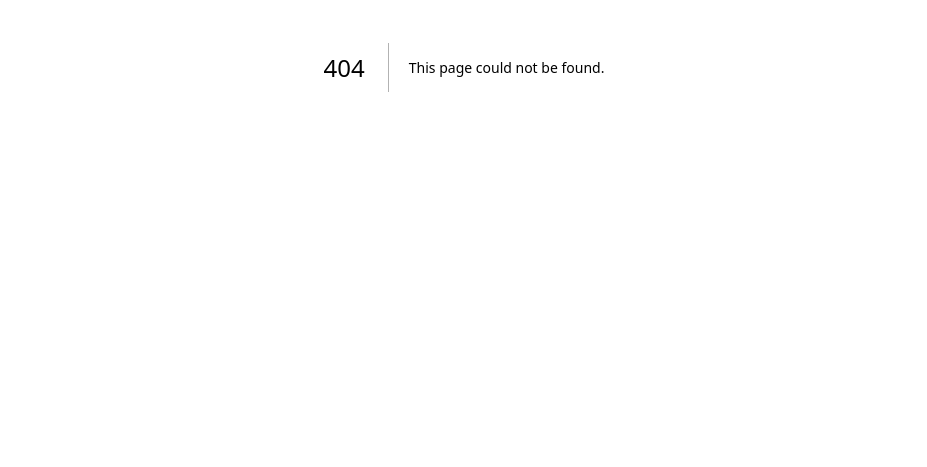
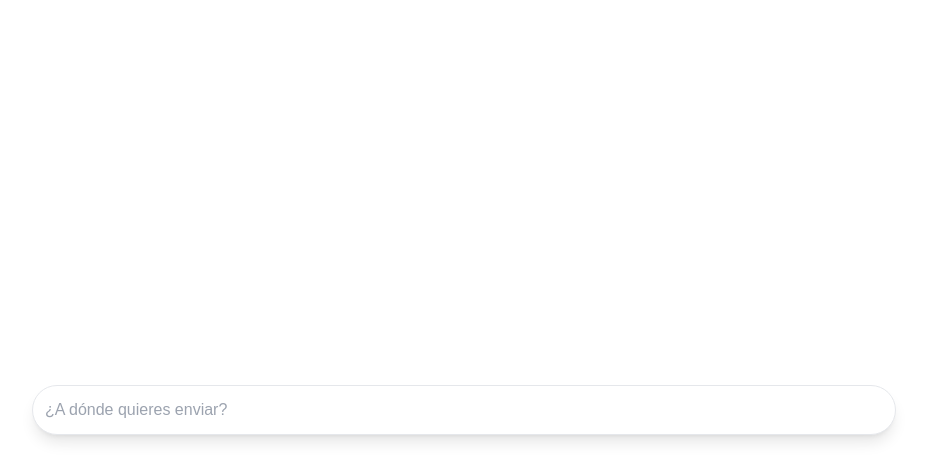
Before and after one commit to rubbenix/landing-ia, a Next.js app: page /components/ChatBar in a window 1280 px wide. Before the commit this address had no page. Shown: the part 333-800 px from the top of the page, without its empty margins (176-1103 px from the left). Built offline with nearby package versions, Linux system fonts and the light colour scheme.

Commit message:
ChatBar component

```diff
--- /dev/null
+++ b/pages/components/ChatBar.js
@@ -0,0 +1,36 @@
+import { TextInput, Button, Group } from '@mantine/core';
+import { IconSend } from '@tabler/icons-react';
+
+
+function ChatBar() {
+  return (
+    <div
+      className="fixed bottom-4 left-1/2 transform -translate-x-1/2 w-full max-w-4xl p-4 z-50"
+    >
+      <Group
+        position="apart"
+        className="bg-white rounded-full p-3 shadow-lg border border-gray-200"
+      >
+        {/* Campo de entrada */}
+        <TextInput
+          placeholder="¿A dónde quieres enviar?"
+          radius="xl"
+          size="md"
+          className="flex-grow"
+        />
+
+        {/* Botón de enviar */}
+        <Button
+          radius="xl"
+          size="md"
+          color="blue"
+          className="text-white flex items-center justify-center"
+        >
+          <IconSend size={0} />
+        </Button>
+      </Group>
+    </div>
+  );
+}
+
+export default ChatBar;
```
